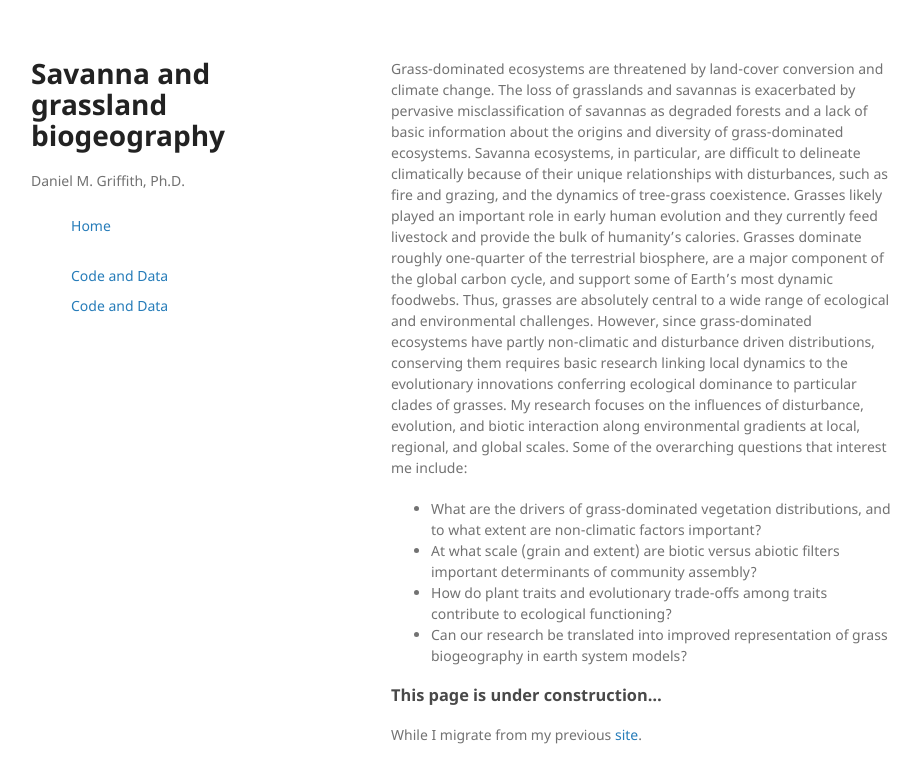
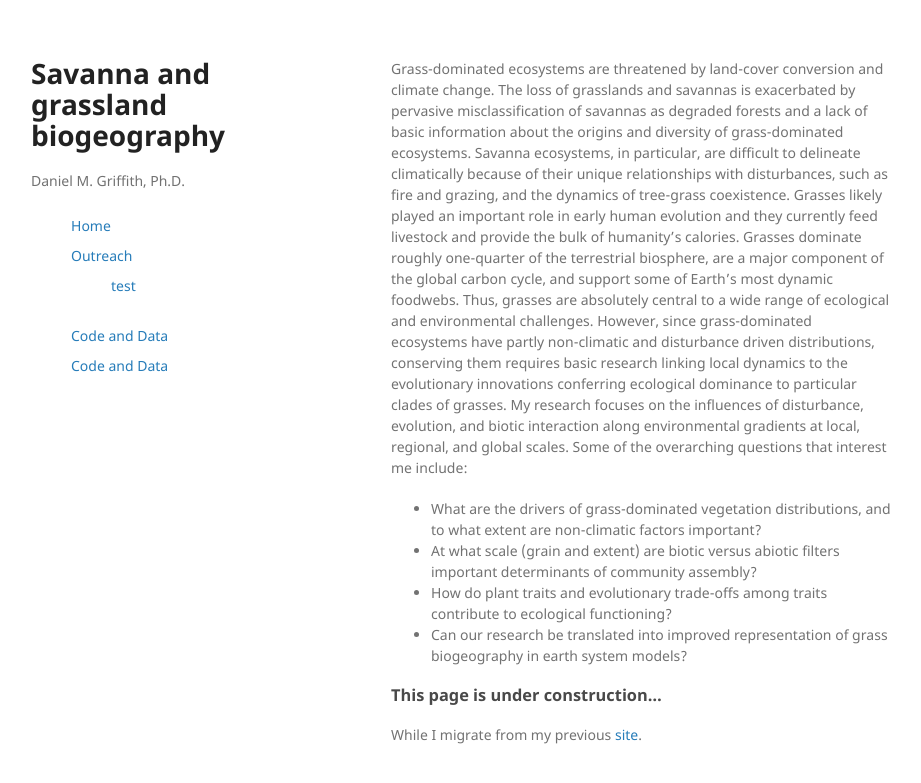
Before and after one commit to griffithdan/griffithdan.github.io, a Jekyll site: the page built from index.md, in a window 1280 px wide. Shown: the top 783 px of the page, without its empty margins (179-1100 px from the left). Built offline with Jekyll 4.4.1, drawn with Linux system fonts in a browser that asks for light colours; our own code applies the rules of GitHub Pages for plain Markdown files.

Commit message:
Update navigation.html

```diff
--- a/_includes/navigation.html
+++ b/_includes/navigation.html
@@ -20,20 +20,14 @@
         {% endif %}
         {% assign sublinks = entry.sublinks %}
         {% if sublinks %}
-                <li class="dropdown {{ class }}" {{ current }}>
-                    <a href="{{ site.baseurl }}{{ link.url }}" class="dropdown-toggle" data-toggle="dropdown" role="button" aria-haspopup="true" aria-expanded="false">{{ link.title }} <span class="caret"></span></a>
-                    <ul class="dropdown-menu">
-                        {% for sublink in link.sublinks %}
-                            {% if sublink.title == 'separator' %}
-                                <li role="separator" class="divider"></li>
-                            {% else %}
-                                <li>
-                                    <a href="{{ site.baseurl }}{{ sublink.url }}">{{ sublink.title }}</a>
-                                </li>
-                            {% endif %}
-                        {% endfor %}
-                    </ul>
-                </li>
+        <li{{ current }}>
+            <a href="{{ site.baseurl }}{{ entry.url }}">{{ entry.title }}</a>
+            <ul>
+                {% for sublink in sublinks %}
+                <li><a href="{{ site.baseurl }}{{ sublink.url }}">{{ sublink.title }}</a></li>
+                {% endfor %}
+            </ul>
+        </li>
         {% else %}
         <li{{ current }}><a href="{{ site.baseurl }}{{ entry.url }}">{{ entry.title }}</a></li>
         {% endif %}
```
